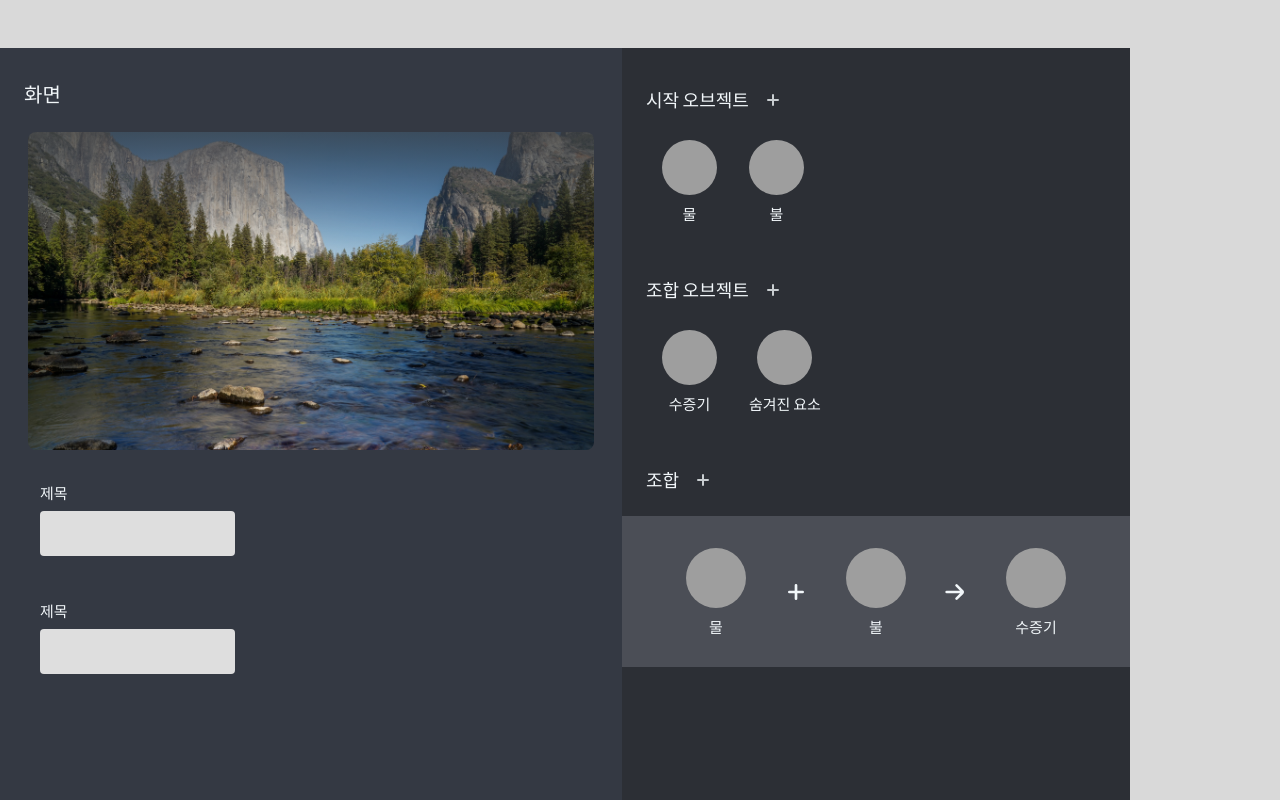
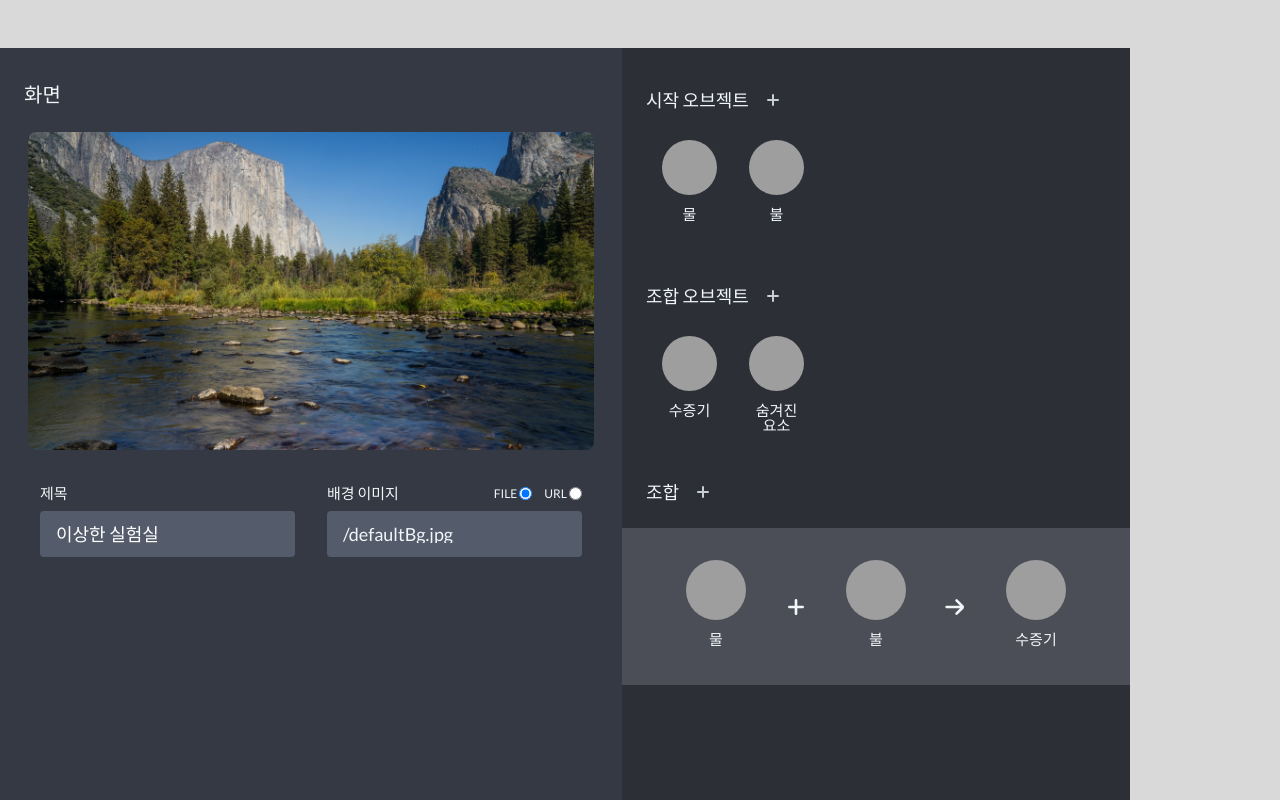
Before and after one commit to minyki-1/Odda-Lab, a Next.js app: page /create/1 in a window 1280 px wide. Built offline with nearby package versions, Linux system fonts and the light colour scheme; grey boxes are pictures that could not be loaded.

Commit message:
배경화면 이미지 input 추가

```diff
--- a/src/components/create/createObjModal.tsx
+++ b/src/components/create/createObjModal.tsx
@@ -4,19 +4,7 @@ import { useState, useEffect, ChangeEvent, Dispatch, SetStateAction } from 'reac
 import { cropImage } from '../../lib/image'
 import { getCompUID } from '../../lib/randomString'
 import NextImage from 'next/image'
-
-interface IPostData {
-  id: string,
-  title: string,
-  makerId: string,
-  objects: { id: string, name: string, img: string | { id: string, url: string } }[],
-  imageFile: FormData[],
-  start: string[],
-  combine: string[],
-  combinate: string[][],
-  background: string,
-  sound: string
-}
+import { IPostData } from '../../types/data'
 
 
 export default function CreateObjModal({ datas, setDatas, modalType, setModal }: { datas: IPostData, setDatas: Dispatch<SetStateAction<IPostData>>, modalType: "start" | "combine" | undefined, setModal: Dispatch<SetStateAction<"start" | "combine" | undefined>> }) {
@@ -32,10 +20,12 @@ export default function CreateObjModal({ datas, setDatas, modalType, setModal }:
     const files = input.files;
     if (!files) return;
     const croppedImg = await cropImage(files[0], 360)
-    setNewObjImgUrl(URL.createObjectURL(croppedImg))
+    const url = URL.createObjectURL(croppedImg)
+    setNewObjImgUrl(url)
     const newFormData = new FormData();
     newFormData.append('file', croppedImg);
     setNewObjImg(newFormData)
+    setUrlInputTxt(url)
   }
   const handleCreateObject = () => {
     if (!newObjImg) return;
@@ -95,10 +85,10 @@ export default function CreateObjModal({ datas, setDatas, modalType, setModal }:
           <h1>새 오브젝트</h1>
         </NewObjModalHeader>
         <NewObjContents>
-          <NewObjImg htmlFor="modalInput" img={newObjImgUrl}>
+          <NewObjImg htmlFor="modalInput">
             <NextImage src={newObjImgUrl} alt="object" width={170} height={170} />
             <div>
-              <SVG_pencil width="60" height="60" />
+              <SVG_pencil fill="white" width="60" height="60" />
             </div>
           </NewObjImg>
           <NewObjListInp>
@@ -124,7 +114,7 @@ export default function CreateObjModal({ datas, setDatas, modalType, setModal }:
               {
                 imgType === "file" ?
                   <NewObjInputLabel htmlFor="modalInput">
-                    <h1>{newObjImgUrl}</h1>
+                    <h2>{newObjImgUrl}</h2>
                   </NewObjInputLabel>
                   : <input
                     type="text"
@@ -187,7 +177,7 @@ const NewObjModalHeader = styled.div`
     cursor:pointer;
   }
 `
-const NewObjImg = styled.label<{ img: string }>`
+const NewObjImg = styled.label`
   cursor: pointer;
   display:flex;
   width:170px;
@@ -224,6 +214,7 @@ const NewObjInput = styled.div`
   display:flex;
   flex-direction: column;
   margin-bottom: 24px;
+  flex:1;
   div{
     display:flex;
     justify-content: space-between;
@@ -250,7 +241,11 @@ const NewObjInputLabel = styled.label`
   flex:1;
   margin-top: 6px;
   padding: 12px 16px;
-  h1{
+  width:calc(316px - 32px);
+  h2{
+    margin: 0px;
+    white-space: nowrap;
+    overflow: hidden;
     font-size: 18px;
     color:#252B30;
   }
@@ -260,11 +255,13 @@ const NewImgOption = styled.div`
   align-items: center;
   input{
     margin:0px;
+    color:#252B30;
   }
   label{
     margin-left: 12px;
     padding-right: 2px;
     font-size: 12px;
+    color:#252B30;
   }
 `
 const NewObjListInp = styled.div`
--- a/src/pages/create/[id].tsx
+++ b/src/pages/create/[id].tsx
@@ -1,26 +1,11 @@
 import styled from 'styled-components'
 import SVG_plus from "../../svg/plus.svg"
 import SVG_arrow_right from "../../svg/arrow-right.svg"
-import SVG_cross from "../../svg/cross.svg"
-import SVG_pencil from "../../svg/pencil.svg"
-import { useState, useEffect, ChangeEvent } from 'react'
-import { cropImage } from '../../lib/image'
-import Image from 'next/image'
-import { getCompUID } from '../../lib/randomString'
+import { ChangeEvent, useState } from 'react'
+import NextImage from 'next/image'
 import CreateObjModal from "../../components/create/createObjModal"
-
-interface IPostData {
-  id: string,
-  title: string,
-  makerId: string,
-  objects: { id: string, name: string, img: string | { id: string, url: string } }[],
-  imageFile: FormData[],
-  start: string[],
-  combine: string[],
-  combinate: string[][],
-  background: string,
-  sound: string
-}
+import { cropImage, resizeImage } from '../../lib/image'
+import { IPostData } from '../../types/data'
 
 const temp: IPostData = {
   id: "0",
@@ -54,6 +39,7 @@ const temp: IPostData = {
   combinate: [
     ["a0", "a1", "a2"]
   ],
+  endObj: ["a3"],
   background: "/image.jpg",
   sound: "url"
 }
@@ -62,20 +48,28 @@ export default function Create() {
   const [datas, setDatas] = useState(temp);
   const [selectObj, setSelectObj] = useState<string>()
   const [newObjModal, setNewObjModal] = useState<"start" | "combine" | undefined>()
-  const [displayImg, setDisplayImg] = useState<string>()
+
+  const defaultImg = "/defaultBg.jpg"
+  const [bgImgURL, setBgImgURL] = useState(defaultImg)
+  const [bgImgData, setBgImgData] = useState<FormData | string>(defaultImg)
+  const [bgURLInput, setBgURLInput] = useState("")
+  const [bgImgType, setBgImgType] = useState<"file" | "url">("file")
 
   const objImgProps = (data: string) => ({
     id: data,
     onClick: handleOnClick,
     size: selectObj === data ? "65" : "55",
-    // style: { boxShadow: selectObj === data ? "0px 0px 12px 6px rgba(255, 255, 255, 0.7)" : "" },
     border: selectObj === data ? "2px solid white" : "",
     img: findObjValueById(data, "img") ?? "",
   })
 
   const handleOnClick = (e: MouseEvent) => {
     const target = e.target as HTMLElement
-    setSelectObj(target.id)
+    if (target.id !== selectObj) {
+      setSelectObj(target.id);
+      return;
+    }
+
   }
 
   const findObjValueById = (id: string | undefined, value: "img" | "id" | "name"): string | undefined => {
@@ -106,6 +100,41 @@ export default function Create() {
     setDatas(newData)
     setSelectObj(undefined)
   }
+  function checkImageUrl(url: string): Promise<boolean> {
+    return new Promise((resolve) => {
+      const img = new Image();
+      img.src = url;
+      img.onload = () => {
+        resolve(true);
+      };
+      img.onerror = () => {
+        resolve(false);
+      };
+    });
+  }
+  const handleChangeUrl = async (url: string) => {
+    const result = await checkImageUrl(url)
+    if (result) {
+      setBgImgURL(url);
+      setBgImgData(url);
+    } else {
+      setBgURLInput("");
+      setBgImgURL(defaultImg);
+      setBgImgData(defaultImg);
+    };
+  };
+  const handleFileChange = async (e: ChangeEvent) => {
+    const input = e.target as HTMLInputElement
+    const files = input.files;
+    if (!files) return;
+    const resizedImg = await resizeImage(files[0], 2400, 1500)
+    const url = URL.createObjectURL(resizedImg)
+    setBgImgURL(url)
+    const newFormData = new FormData();
+    newFormData.append('file', resizedImg);
+    setBgImgData(newFormData)
+    setBgURLInput(url);
+  }
 
   return (
     <Container onClick={(e: MouseEvent) => {
@@ -127,16 +156,46 @@ export default function Create() {
       <Main>
         <Contents>
           <Title>화면</Title>
-          {displayImg && <Image src={displayImg} alt='display image' width={200} height={200} />}
-          <Preview></Preview>
+          <Preview img={bgImgURL} />
+          <MainInputWrap>
             <MainInput>
               <h2>제목</h2>
-            <input type="text" />
+              <input type="text" value={datas.title} onChange={(e) => {
+                setDatas({ ...datas, title: e.target.value })
+              }} />
             </MainInput>
             <MainInput>
-            <h2>제목</h2>
-            <input type="text" />
+              <div>
+                <h2>배경 이미지</h2>
+                <NewImgOption>
+                  <label htmlFor="optionFile">FILE</label>
+                  <input checked={bgImgType === "file"} onChange={() => setBgImgType("file")} id={"optionFile"} type="radio" />
+                  <label htmlFor="optionURL">URL</label>
+                  <input checked={bgImgType === "url"} onChange={() => setBgImgType("url")} id={"optionURL"} type="radio" />
+                </NewImgOption>
+              </div>
+              {
+                bgImgType === "file" ?
+                  <MainInputLabel htmlFor="modalInput">
+                    <h1>{bgImgURL}</h1>
+                  </MainInputLabel>
+                  : <input
+                    type="text"
+                    value={bgURLInput}
+                    onChange={(e) => setBgURLInput(e.target.value)}
+                    onKeyDown={(e) => e.key === "Enter" ? handleChangeUrl((e.target as HTMLInputElement).value) : null}
+                    onBlur={(e) => { handleChangeUrl(e.target.value) }}
+                  />
+              }
+              <input
+                type="file"
+                id="modalInput"
+                accept="image/*"
+                onChange={handleFileChange}
+                style={{ display: "none" }}
+              />
             </MainInput>
+          </MainInputWrap>
         </Contents>
         <ObjectContent>
           <TitleWrap>
@@ -150,7 +209,8 @@ export default function Create() {
               datas.start.map((data, key) => (
                 <Object key={key}>
                   <ObjectImg {...objImgProps(data)} />
-                  <h1>{findObjValueById(data, "name")}</h1>
+                  {/* <textarea value={"가나다라마바사"} /> */}
+                  <h1 contentEditable={"true"} suppressContentEditableWarning={true} onChange={() => { console.log("s") }}>{findObjValueById(data, "name")}</h1>
                 </Object>
               ))
             }
@@ -225,12 +285,6 @@ const Container = styled.div`
   min-height:100vh;
   display:flex;
   flex-direction: column;
-  h1,h2,h3,h4,h5,h6{
-    color:#F1F6F9;
-  }
-  svg{
-    fill:#F1F6F9;
-  }
 `
 const Header = styled.div`
   width:100%;
@@ -241,6 +295,12 @@ const Main = styled.div`
   display:flex;
   width:100%;
   flex:1;
+  h1,h2,h3,h4,h5,h6,input{
+    color:#F1F6F9;
+  }
+  svg{
+    fill:#F1F6F9;
+  }
 `
 const Contents = styled.div`
   flex:1;
@@ -269,12 +329,12 @@ const Title = styled.h1`
   margin-top: 36px;
   margin-bottom: 24px;
 `
-const Preview = styled.div`
+const Preview = styled.div<{ img: string }>`
   aspect-ratio:16 / 9;
   margin: 4px;
   background-color: #D9D9D9;
   border-radius: 8px;
-  background: linear-gradient(180deg, rgba(65, 65, 65, 0.75) 0%, rgba(65, 65, 65, 0) 37.62%), url(/defaultBg.jpg);
+  background:${({ img }: { img: string }) => `url(${img})`};
   background-position: center center;
   background-repeat: repeat-x;
   background-size: cover;
@@ -292,9 +352,15 @@ const Object = styled.div`
   margin-bottom: 16px;
   margin-left: 16px;
   margin-right: 16px;
-  h1{
+  input,h1{
+    text-align: center;
+    width:50px;
+    height:39px;
     margin-top: 12px;
     font-size: 15px;
+    margin-bottom: -18px;
+    /* text-overflow: ellipsis; */
+    /* overflow: hidden; */
   }
   @media screen and (max-width: 800px) {
     h1{
@@ -357,30 +423,59 @@ const MainInput = styled.div`
   flex-direction: column;
   margin-top: 16px;
   padding: 16px;
+  flex:1;
+  div{
+    display:flex;
+    justify-content: space-between;
+  }
   h2{
     font-size: 15px;
+    margin-right: 8px;
   }
   input{
     border:none;
-    background-color: #dedede;
+    background-color: #545c6b;
+    color:white;
     border-radius: 4px;
-    width:30%;
     flex:1;
     margin-top: 10px;
     padding: 12px 16px;
     font-size: 18px;
   }
-  label{
+`
+const MainInputLabel = styled.label`
   border:none;
-    background-color: #dedede;
+  background-color: #545c6b;
   border-radius: 4px;
   flex:1;
-    margin-top: 6px;
-    padding: 12px 16px;
-    font-size: 18px;
+  margin-top: 10px;
+  padding: 14px 16px;
+  &::-webkit-scrollbar {
+    display: none;
+  }
   h1{
     font-size: 18px;
-      color:#252B30;
-    }
+    height:18px;
+    overflow: hidden;
   }
 `
+const NewImgOption = styled.div`
+  display:flex;
+  align-items: center;
+  input{
+    margin:0px;
+  }
+  label{
+    margin-left: 12px;
+    padding-right: 2px;
+    font-size: 12px;
+    color:#F1F6F9;
+  }
+`
+const MainInputWrap = styled.div`
+  display:flex;
+  justify-content: space-between;
+  @media screen and (max-width: 1200px) {
+    flex-direction: column;
+  }
+`
--- /dev/null
+++ b/src/types/data.ts
@@ -0,0 +1,13 @@
+export interface IPostData {
+  id: string,
+  title: string,
+  makerId: string,
+  objects: { id: string, name: string, img: string | { id: string, url: string } }[],
+  imageFile: FormData[],
+  start: string[],
+  combine: string[],
+  combinate: string[][],
+  endObj: string[],
+  background: string,
+  sound: string
+}
```
Also changed, not shown: src/lib/image.ts (+33 -0 lines). Lines whose indentation alone changed are shown as unchanged.
